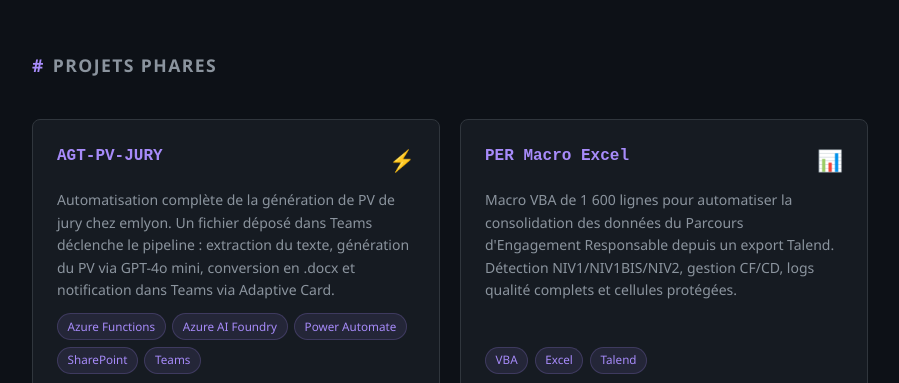
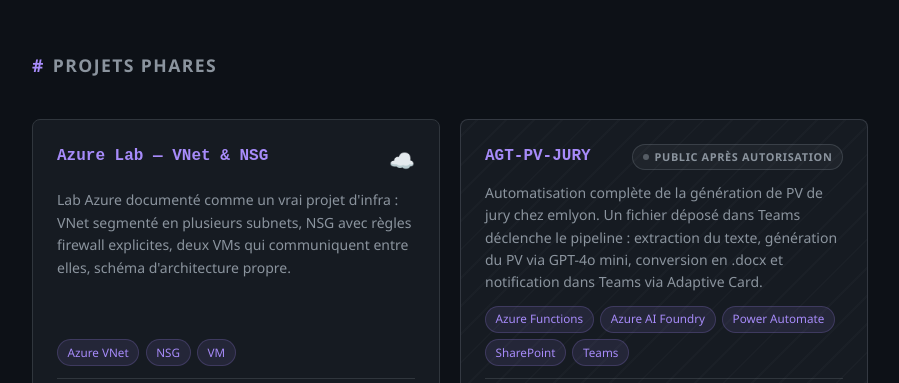
Before and after one commit to Saribleudz/portfolio, a plain HTML site: page index.html in a window 1280 px wide. Shown: the part 830-1213 px from the top of the page, without its empty margins (190-1089 px from the left). Drawn offline with Linux system fonts and the light colour scheme.

Commit message:
Mise à jour projet azure lab

```diff
--- a/index.html
+++ b/index.html
@@ -353,6 +353,52 @@
       color: #f59e0b;
     }
 
+    /* ── PRIVATE CARD ── */
+    .card-priv {
+      border-color: rgba(139, 148, 158, 0.25);
+      position: relative;
+      overflow: hidden;
+    }
+
+    .card-priv::before {
+      content: '';
+      position: absolute;
+      inset: 0;
+      background: repeating-linear-gradient(
+        -45deg,
+        transparent,
+        transparent 18px,
+        rgba(139, 148, 158, 0.035) 18px,
+        rgba(139, 148, 158, 0.035) 20px
+      );
+      pointer-events: none;
+    }
+
+    .card-priv:hover { border-color: rgba(139, 148, 158, 0.45); }
+
+    .priv-badge {
+      display: inline-flex;
+      align-items: center;
+      gap: 0.35rem;
+      font-size: 0.68rem;
+      font-weight: 600;
+      letter-spacing: 0.06em;
+      text-transform: uppercase;
+      color: var(--muted);
+      background: rgba(139, 148, 158, 0.08);
+      border: 1px solid rgba(139, 148, 158, 0.25);
+      border-radius: 2rem;
+      padding: 0.2rem 0.6rem;
+    }
+
+    .priv-badge::before {
+      content: '';
+      width: 6px; height: 6px;
+      border-radius: 50%;
+      background: var(--muted);
+      opacity: 0.5;
+    }
+
     /* ── SECONDARY PROJECTS ── */
     .mini-cards {
       display: grid;
@@ -598,8 +644,31 @@
 
       <div class="card">
         <div class="card-header">
+          <span class="card-title">Azure Lab — VNet & NSG</span>
+          <span class="card-icon">☁️</span>
+        </div>
+        <p class="card-desc">
+          Lab Azure documenté comme un vrai projet d'infra : VNet segmenté en plusieurs subnets,
+          NSG avec règles firewall explicites, deux VMs qui communiquent entre elles,
+          schéma d'architecture propre.
+        </p>
+        <div class="card-stack">
+          <span class="tag">Azure VNet</span>
+          <span class="tag">NSG</span>
+          <span class="tag">VM</span>
+        </div>
+        <div class="card-footer">
+          <a class="card-link" href="https://github.com/Saribleudz/AzureLab-Vnet-NSG" target="_blank" rel="noopener">
+            <svg viewBox="0 0 24 24" fill="currentColor"><path d="M12 0C5.37 0 0 5.37 0 12c0 5.3 3.438 9.8 8.205 11.385.6.113.82-.258.82-.577v-2.165c-3.338.726-4.033-1.416-4.033-1.416-.546-1.387-1.333-1.756-1.333-1.756-1.09-.745.083-.729.083-.729 1.205.084 1.839 1.237 1.839 1.237 1.07 1.834 2.807 1.304 3.492.997.107-.775.418-1.305.762-1.604-2.665-.305-5.467-1.334-5.467-5.931 0-1.311.469-2.381 1.236-3.221-.124-.303-.535-1.524.117-3.176 0 0 1.008-.322 3.301 1.23A11.509 11.509 0 0 1 12 5.803c1.02.005 2.047.138 3.006.404 2.291-1.552 3.297-1.23 3.297-1.23.653 1.653.242 2.874.118 3.176.77.84 1.235 1.911 1.235 3.221 0 4.609-2.807 5.624-5.479 5.921.43.372.823 1.102.823 2.222v3.293c0 .319.192.694.801.576C20.566 21.797 24 17.3 24 12c0-6.63-5.37-12-12-12z"/></svg>
+            Voir sur GitHub
+          </a>
+        </div>
+      </div>
+
+      <div class="card card-priv">
+        <div class="card-header">
           <span class="card-title">AGT-PV-JURY</span>
-          <span class="card-icon">⚡</span>
+          <span class="priv-badge">public après autorisation</span>
         </div>
         <p class="card-desc">
           Automatisation complète de la génération de PV de jury chez emlyon. Un fichier déposé dans
@@ -612,30 +681,6 @@
           <span class="tag">Power Automate</span>
           <span class="tag">SharePoint</span>
           <span class="tag">Teams</span>
-        </div>
-        <div class="card-footer">
-          <span class="card-link" style="cursor:default; font-style:italic; font-size:0.75rem;">accord confidentialité entreprise</span>
-          <a class="card-link" href="https://github.com/Saribleudz" target="_blank" rel="noopener">
-            <svg viewBox="0 0 24 24" fill="currentColor"><path d="M12 0C5.37 0 0 5.37 0 12c0 5.3 3.438 9.8 8.205 11.385.6.113.82-.258.82-.577v-2.165c-3.338.726-4.033-1.416-4.033-1.416-.546-1.387-1.333-1.756-1.333-1.756-1.09-.745.083-.729.083-.729 1.205.084 1.839 1.237 1.839 1.237 1.07 1.834 2.807 1.304 3.492.997.107-.775.418-1.305.762-1.604-2.665-.305-5.467-1.334-5.467-5.931 0-1.311.469-2.381 1.236-3.221-.124-.303-.535-1.524.117-3.176 0 0 1.008-.322 3.301 1.23A11.509 11.509 0 0 1 12 5.803c1.02.005 2.047.138 3.006.404 2.291-1.552 3.297-1.23 3.297-1.23.653 1.653.242 2.874.118 3.176.77.84 1.235 1.911 1.235 3.221 0 4.609-2.807 5.624-5.479 5.921.43.372.823 1.102.823 2.222v3.293c0 .319.192.694.801.576C20.566 21.797 24 17.3 24 12c0-6.63-5.37-12-12-12z"/></svg>
-            GitHub · bientôt public
-          </a>
-        </div>
-      </div>
-
-      <div class="card">
-        <div class="card-header">
-          <span class="card-title">PER Macro Excel</span>
-          <span class="card-icon">📊</span>
-        </div>
-        <p class="card-desc">
-          Macro VBA de 1 600 lignes pour automatiser la consolidation des données du Parcours
-          d'Engagement Responsable depuis un export Talend. Détection NIV1/NIV1BIS/NIV2,
-          gestion CF/CD, logs qualité complets et cellules protégées.
-        </p>
-        <div class="card-stack">
-          <span class="tag">VBA</span>
-          <span class="tag">Excel</span>
-          <span class="tag">Talend</span>
         </div>
         <div class="card-footer">
           <span class="card-link" style="cursor:default; font-style:italic; font-size:0.75rem;">accord confidentialité entreprise</span>
@@ -669,25 +714,26 @@
         </div>
       </div>
 
-      <div class="card card-wip">
+      <div class="card card-priv">
         <div class="card-header">
-          <span class="card-title">Azure Lab — VNet & NSG</span>
-          <span class="wip-badge">En construction</span>
+          <span class="card-title">PER Macro Excel</span>
+          <span class="priv-badge">public après autorisation</span>
         </div>
         <p class="card-desc">
-          Lab Azure documenté comme un vrai projet d'infra : VNet segmenté en plusieurs subnets,
-          NSG avec règles firewall explicites, deux VMs qui communiquent entre elles,
-          schéma d'architecture propre.
+          Macro VBA de 1 600 lignes pour automatiser la consolidation des données du Parcours
+          d'Engagement Responsable depuis un export Talend. Détection NIV1/NIV1BIS/NIV2,
+          gestion CF/CD, logs qualité complets et cellules protégées.
         </p>
         <div class="card-stack">
-          <span class="tag-amber">Azure VNet</span>
-          <span class="tag-amber">NSG</span>
-          <span class="tag-amber">VM</span>
+          <span class="tag">VBA</span>
+          <span class="tag">Excel</span>
+          <span class="tag">Talend</span>
         </div>
         <div class="card-footer">
-          <a class="card-link" href="https://github.com/Saribleudz/AzureLab-Vnet-NSG" target="_blank" rel="noopener">
+          <span class="card-link" style="cursor:default; font-style:italic; font-size:0.75rem;">accord confidentialité entreprise</span>
+          <a class="card-link" href="https://github.com/Saribleudz" target="_blank" rel="noopener">
             <svg viewBox="0 0 24 24" fill="currentColor"><path d="M12 0C5.37 0 0 5.37 0 12c0 5.3 3.438 9.8 8.205 11.385.6.113.82-.258.82-.577v-2.165c-3.338.726-4.033-1.416-4.033-1.416-.546-1.387-1.333-1.756-1.333-1.756-1.09-.745.083-.729.083-.729 1.205.084 1.839 1.237 1.839 1.237 1.07 1.834 2.807 1.304 3.492.997.107-.775.418-1.305.762-1.604-2.665-.305-5.467-1.334-5.467-5.931 0-1.311.469-2.381 1.236-3.221-.124-.303-.535-1.524.117-3.176 0 0 1.008-.322 3.301 1.23A11.509 11.509 0 0 1 12 5.803c1.02.005 2.047.138 3.006.404 2.291-1.552 3.297-1.23 3.297-1.23.653 1.653.242 2.874.118 3.176.77.84 1.235 1.911 1.235 3.221 0 4.609-2.807 5.624-5.479 5.921.43.372.823 1.102.823 2.222v3.293c0 .319.192.694.801.576C20.566 21.797 24 17.3 24 12c0-6.63-5.37-12-12-12z"/></svg>
-            Voir sur GitHub
+            GitHub · bientôt public
           </a>
         </div>
       </div>
```
